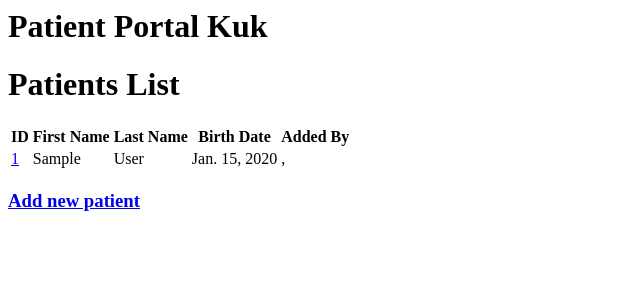
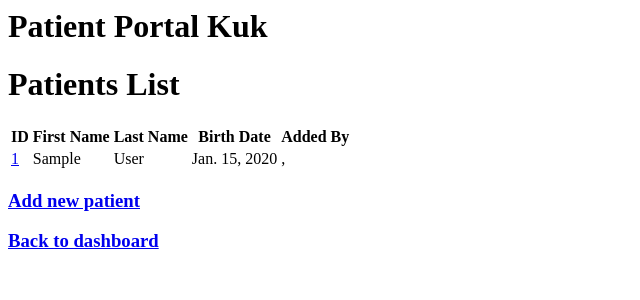
Before and after one commit to kaspermads/NTNU, a Django app: page /patients/ in a window 1280 px wide. Shown: the top 300 px of the page, without its empty margins (0-640 px from the left). Run offline with Django 4.2, Linux system fonts and the light colour scheme; data comes from the database, SQL or seed files in the repository; tables that the repository leaves empty hold one stand-in row (values such as "Sample post").

Commit message:
Update some urls in view_patients.html

```diff
--- a/IELET2001_Prosjekt/datakom_prosjekt/blodtrykk/templates/view_patients.html
+++ b/IELET2001_Prosjekt/datakom_prosjekt/blodtrykk/templates/view_patients.html
@@ -27,11 +27,15 @@
             </tbody>
         </table>
             <h3><a href="{% url 'register-patient' %}">Add new patient</a></h3>
+            <h3><a href ="{% url 'dashboard' %}">Back to dashboard</a></h3>
 
 
 
     {% else %}
         <p>No patients available.</p>
         <h3><a href="{% url 'register-patient' %}">Add new patient</a></h3>
+        <h3><a href ="{% url 'dashboard' %}">Back to dashboard</a></h3>
+
     {% endif %}
+
 {% endblock %}
```
